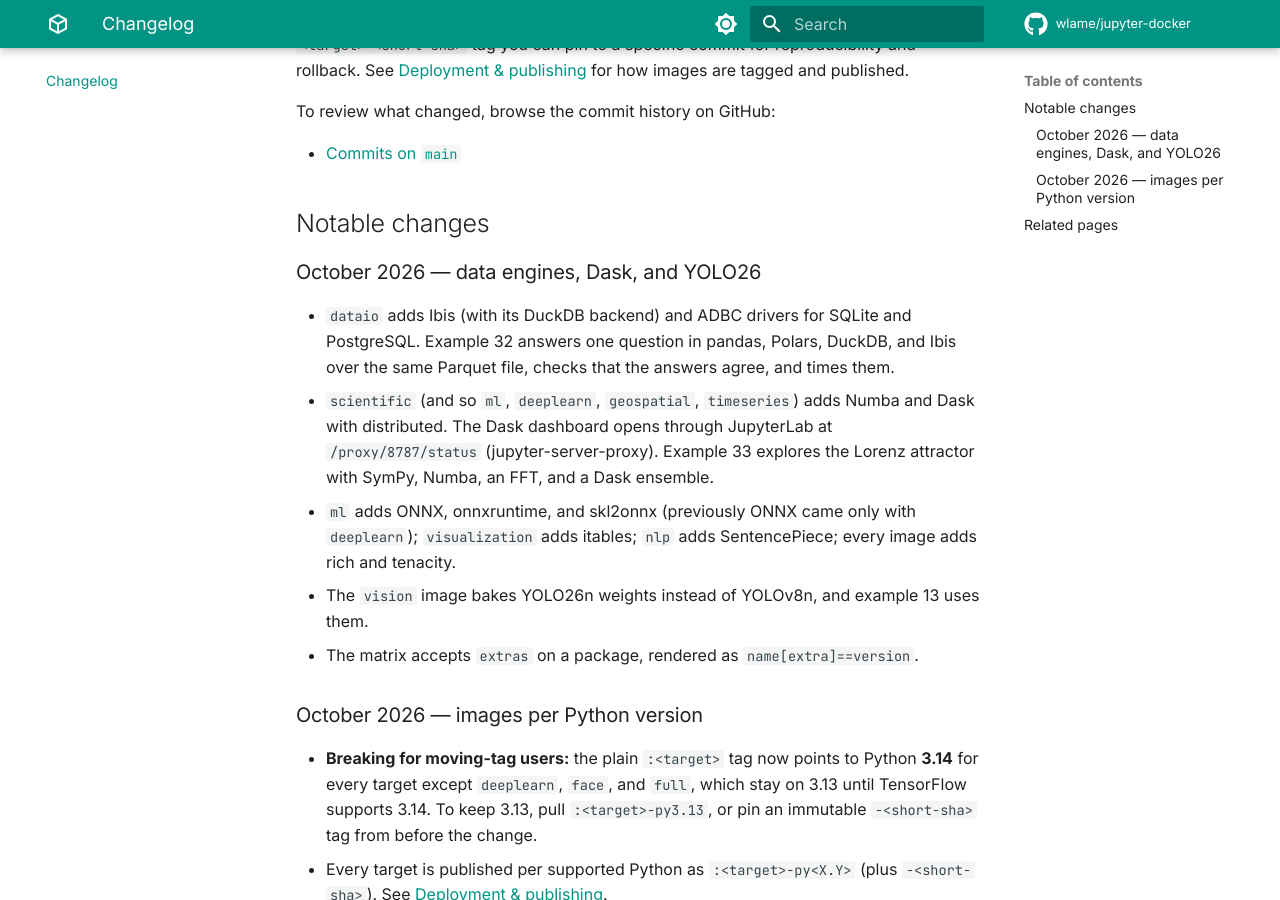
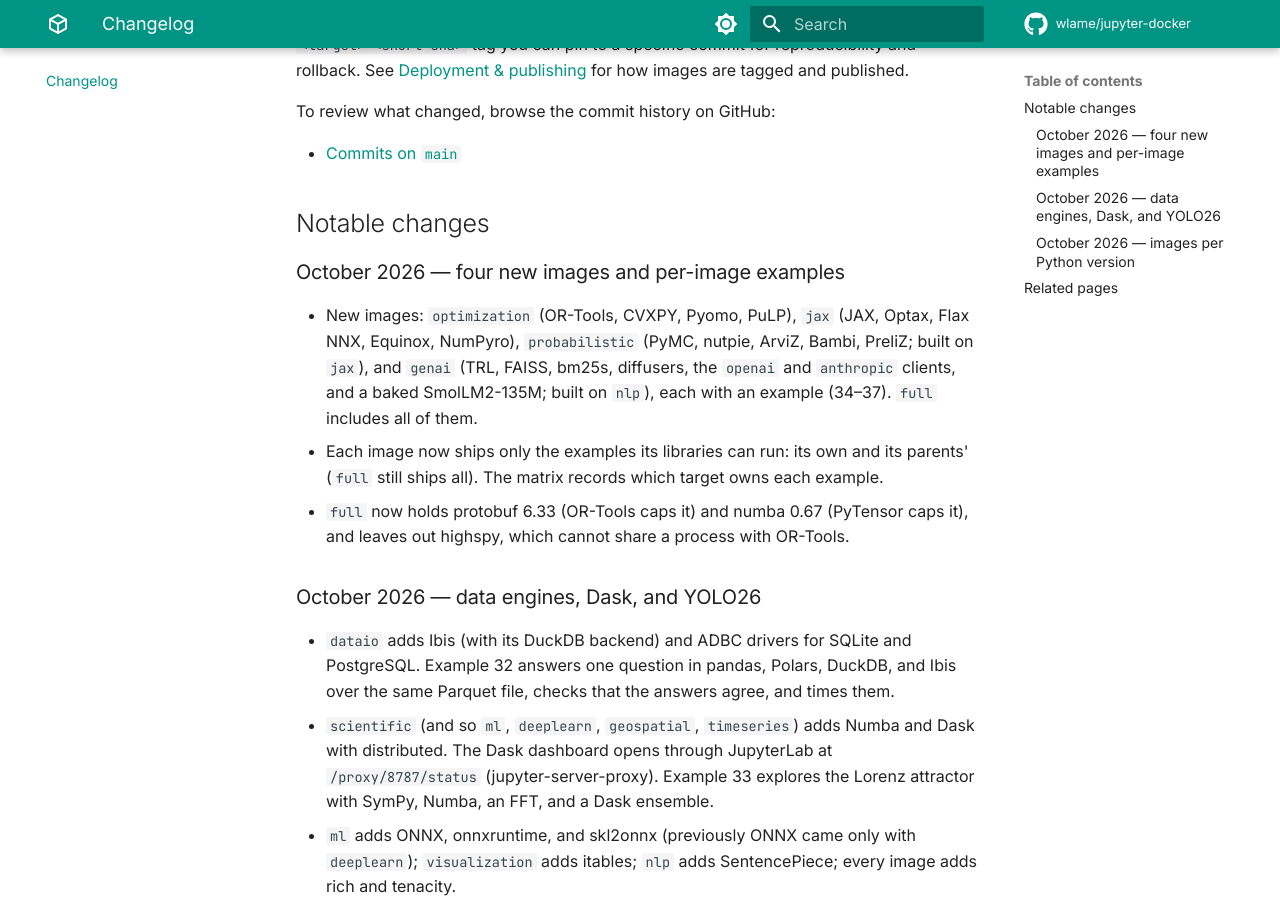
Before and after one commit to wlame/jupyter-docker, an MkDocs documentation site: the page built from docs/changelog.md, in a window 1280 px wide and 900 px high, scrolled down 380 px. Built offline with MkDocs 1.6.1 and Material for MkDocs 9.7.7, drawn with Linux system fonts in a browser that asks for light colours; plug-ins that fetch from the network failed and are left out; comment, search, counter and statistics services are not loaded.

Commit message:
Describe the new images and per-image examples in the changelog.

```diff
--- a/docs/changelog.md
+++ b/docs/changelog.md
@@ -21,6 +21,19 @@
 - [Commits on `main`](https://github.com/wlame/jupyter-docker/commits/main)
 
 ## Notable changes
+
+### October 2026 — four new images and per-image examples
+
+- New images: `optimization` (OR-Tools, CVXPY, Pyomo, PuLP), `jax` (JAX, Optax,
+  Flax NNX, Equinox, NumPyro), `probabilistic` (PyMC, nutpie, ArviZ, Bambi, PreliZ;
+  built on `jax`), and `genai` (TRL, FAISS, bm25s, diffusers, the `openai` and
+  `anthropic` clients, and a baked SmolLM2-135M; built on `nlp`), each with an
+  example (34–37). `full` includes all of them.
+- Each image now ships only the examples its libraries can run: its own and its
+  parents' (`full` still ships all). The matrix records which target owns each
+  example.
+- `full` now holds protobuf 6.33 (OR-Tools caps it) and numba 0.67 (PyTensor caps
+  it), and leaves out highspy, which cannot share a process with OR-Tools.
 
 ### October 2026 — data engines, Dask, and YOLO26
 
```
